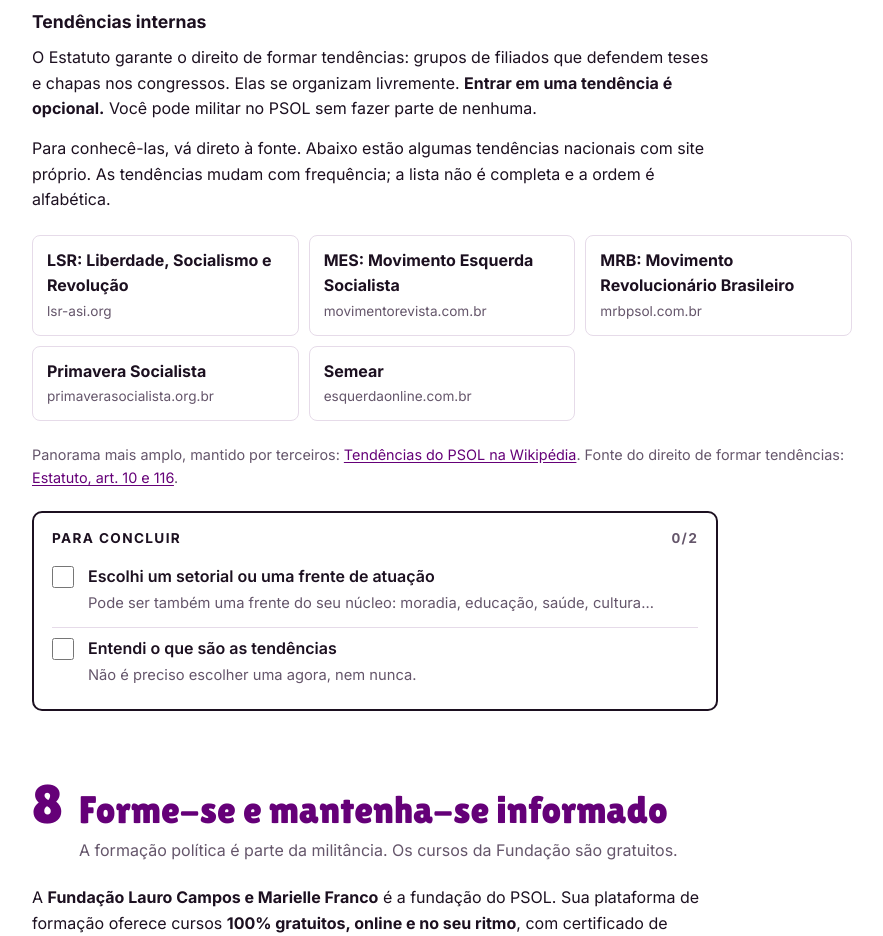
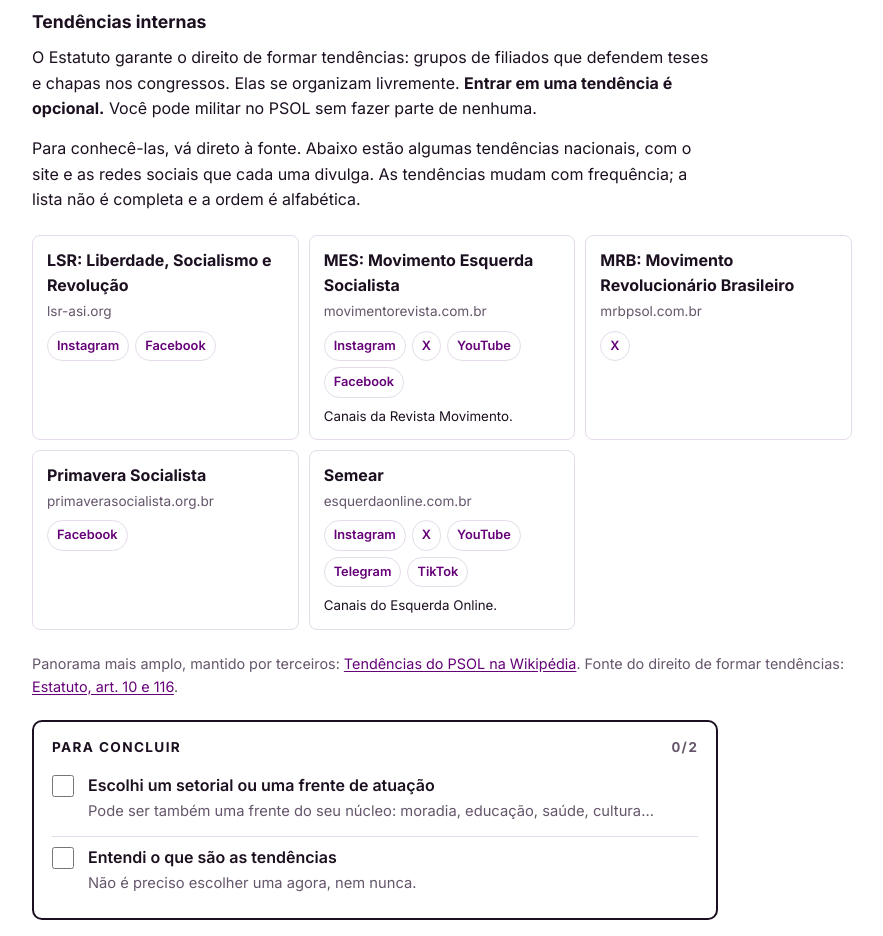
Before and after one commit to wladimirgramacho/psol-onboarding, a plain HTML site: page index.html in a window 1280 px wide. Shown: the part 7260-8196 px from the top of the page, without its empty margins (352-1235 px from the left). Drawn offline with Linux system fonts and the light colour scheme.

Commit message:
Add social media links for each tendência
Co-Authored-By: Claude Opus 5.5 <noreply@anthropic.com>

```diff
--- a/index.html
+++ b/index.html
@@ -235,6 +235,15 @@ select:focus,input[type=search]:focus{border-color:var(--purple);outline:none}
 .links{display:grid;grid-template-columns:repeat(auto-fit,minmax(220px,1fr));gap:10px}
 .linkcard{border:1px solid var(--line);border-radius:8px;padding:12px 14px;text-decoration:none;color:var(--fg);display:grid;gap:2px}
 .linkcard:hover{border-color:var(--purple);color:var(--fg)}
+.tcard{border:1px solid var(--line);border-radius:8px;padding:12px 14px;display:grid;gap:8px;align-content:start}
+.tcard>a{text-decoration:none;color:var(--fg);display:grid;gap:2px}
+.tcard>a:hover b{text-decoration:underline}
+.tcard b{font-family:var(--font-body)}
+.tcard>a span{font-size:.85rem;color:var(--muted);overflow-wrap:anywhere}
+.socials{display:flex;flex-wrap:wrap;gap:6px;margin:0;padding:0;list-style:none}
+.socials a{display:inline-block;font-size:.8rem;font-weight:600;padding:4px 9px;border:1px solid var(--line);border-radius:99px;text-decoration:none;color:var(--accent-ink)}
+.socials a:hover{border-color:var(--purple)}
+.socials small{font-size:.78rem;color:var(--muted)}
 .linkcard b{font-family:var(--font-body)}
 .linkcard span{font-size:.85rem;color:var(--muted);overflow-wrap:anywhere}
 
@@ -584,14 +593,14 @@ footer .wrap{display:grid;gap:6px}
       <div class="prose">
         <h3>Tendências internas</h3>
         <p>O Estatuto garante o direito de formar tendências: grupos de filiados que defendem teses e chapas nos congressos. Elas se organizam livremente. <strong>Entrar em uma tendência é opcional.</strong> Você pode militar no PSOL sem fazer parte de nenhuma.</p>
-        <p>Para conhecê-las, vá direto à fonte. Abaixo estão algumas tendências nacionais com site próprio. As tendências mudam com frequência; a lista não é completa e a ordem é alfabética.</p>
+        <p>Para conhecê-las, vá direto à fonte. Abaixo estão algumas tendências nacionais, com o site e as redes sociais que cada uma divulga. As tendências mudam com frequência; a lista não é completa e a ordem é alfabética.</p>
       </div>
       <div class="links">
-        <a class="linkcard" href="https://lsr-asi.org/" target="_blank" rel="noopener"><b>LSR: Liberdade, Socialismo e Revolução</b><span>lsr-asi.org</span></a>
-        <a class="linkcard" href="https://movimentorevista.com.br/" target="_blank" rel="noopener"><b>MES: Movimento Esquerda Socialista</b><span>movimentorevista.com.br</span></a>
-        <a class="linkcard" href="https://mrbpsol.com.br/" target="_blank" rel="noopener"><b>MRB: Movimento Revolucionário Brasileiro</b><span>mrbpsol.com.br</span></a>
-        <a class="linkcard" href="https://primaverasocialista.org.br/" target="_blank" rel="noopener"><b>Primavera Socialista</b><span>primaverasocialista.org.br</span></a>
-        <a class="linkcard" href="https://esquerdaonline.com.br/" target="_blank" rel="noopener"><b>Semear</b><span>esquerdaonline.com.br</span></a>
+        <div class="tcard"><a href="https://lsr-asi.org/" target="_blank" rel="noopener"><b>LSR: Liberdade, Socialismo e Revolução</b><span>lsr-asi.org</span></a><ul class="socials"><li><a href="https://www.instagram.com/lsr.asi/" target="_blank" rel="noopener" aria-label="LSR no Instagram">Instagram</a></li><li><a href="https://www.facebook.com/lsr.asi" target="_blank" rel="noopener" aria-label="LSR no Facebook">Facebook</a></li></ul></div>
+        <div class="tcard"><a href="https://movimentorevista.com.br/" target="_blank" rel="noopener"><b>MES: Movimento Esquerda Socialista</b><span>movimentorevista.com.br</span></a><ul class="socials"><li><a href="https://www.instagram.com/psolemmovimento/" target="_blank" rel="noopener" aria-label="MES no Instagram">Instagram</a></li><li><a href="https://x.com/revmovimento" target="_blank" rel="noopener" aria-label="MES no X">X</a></li><li><a href="https://www.youtube.com/channel/UCkH1kU-eLsxh2P2fW-kOCEg" target="_blank" rel="noopener" aria-label="MES no YouTube">YouTube</a></li><li><a href="https://www.facebook.com/movimentorevista" target="_blank" rel="noopener" aria-label="MES no Facebook">Facebook</a></li></ul><small>Canais da Revista Movimento.</small></div>
+        <div class="tcard"><a href="https://mrbpsol.com.br/" target="_blank" rel="noopener"><b>MRB: Movimento Revolucionário Brasileiro</b><span>mrbpsol.com.br</span></a><ul class="socials"><li><a href="https://x.com/mrb_psol" target="_blank" rel="noopener" aria-label="MRB no X">X</a></li></ul></div>
+        <div class="tcard"><a href="https://primaverasocialista.org.br/" target="_blank" rel="noopener"><b>Primavera Socialista</b><span>primaverasocialista.org.br</span></a><ul class="socials"><li><a href="https://www.facebook.com/primaverasocialista" target="_blank" rel="noopener" aria-label="Primavera Socialista no Facebook">Facebook</a></li></ul></div>
+        <div class="tcard"><a href="https://esquerdaonline.com.br/" target="_blank" rel="noopener"><b>Semear</b><span>esquerdaonline.com.br</span></a><ul class="socials"><li><a href="https://www.instagram.com/esquerdaonline" target="_blank" rel="noopener" aria-label="Semear no Instagram">Instagram</a></li><li><a href="https://x.com/esquerdaonline" target="_blank" rel="noopener" aria-label="Semear no X">X</a></li><li><a href="https://www.youtube.com/esquerdaonline" target="_blank" rel="noopener" aria-label="Semear no YouTube">YouTube</a></li><li><a href="https://t.me/esquerdaonline" target="_blank" rel="noopener" aria-label="Semear no Telegram">Telegram</a></li><li><a href="https://www.tiktok.com/@esquerdaonline" target="_blank" rel="noopener" aria-label="Semear no TikTok">TikTok</a></li></ul><small>Canais do Esquerda Online.</small></div>
       </div>
       <p class="small muted">Panorama mais amplo, mantido por terceiros: <a href="https://pt.wikipedia.org/wiki/Tend%C3%AAncias_do_Partido_Socialismo_e_Liberdade" target="_blank" rel="noopener">Tendências do PSOL na Wikipédia</a>. Fonte do direito de formar tendências: <a href="https://psol50.org.br/estatuto/" target="_blank" rel="noopener">Estatuto, art. 10 e 116</a>.</p>
       <div class="tasks" data-tasks>
```
Also changed, not shown: onboarding.html (+15 -6 lines).
